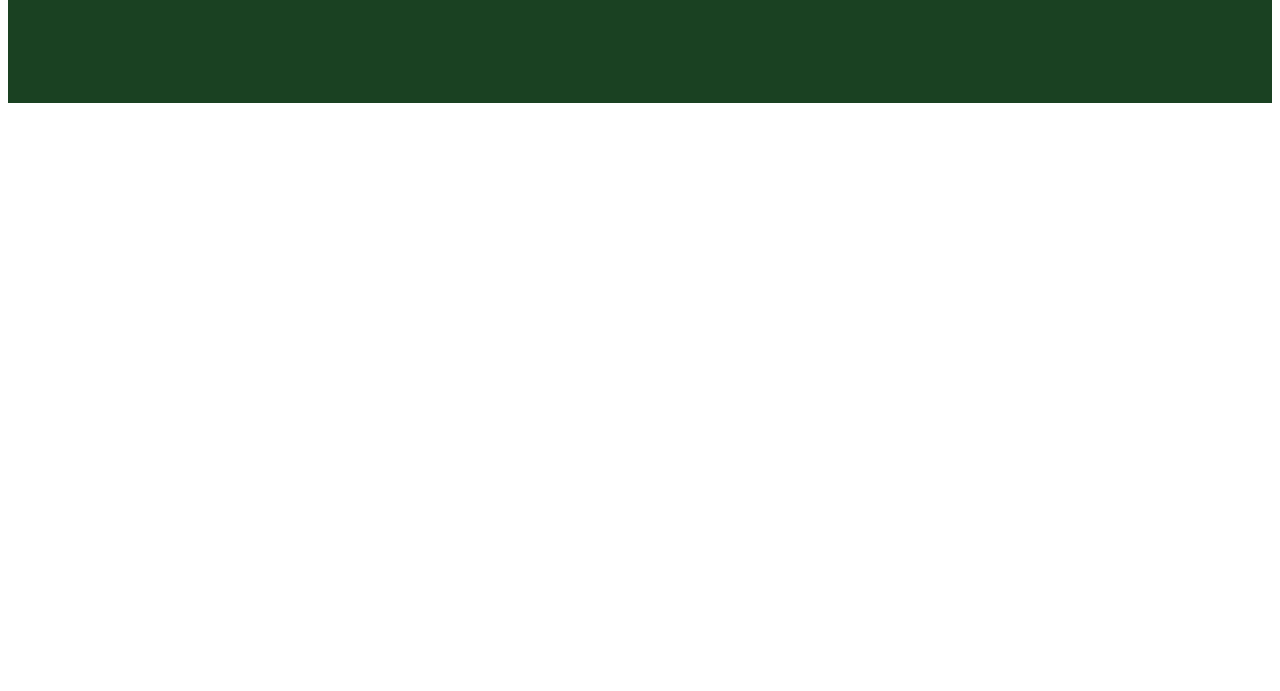
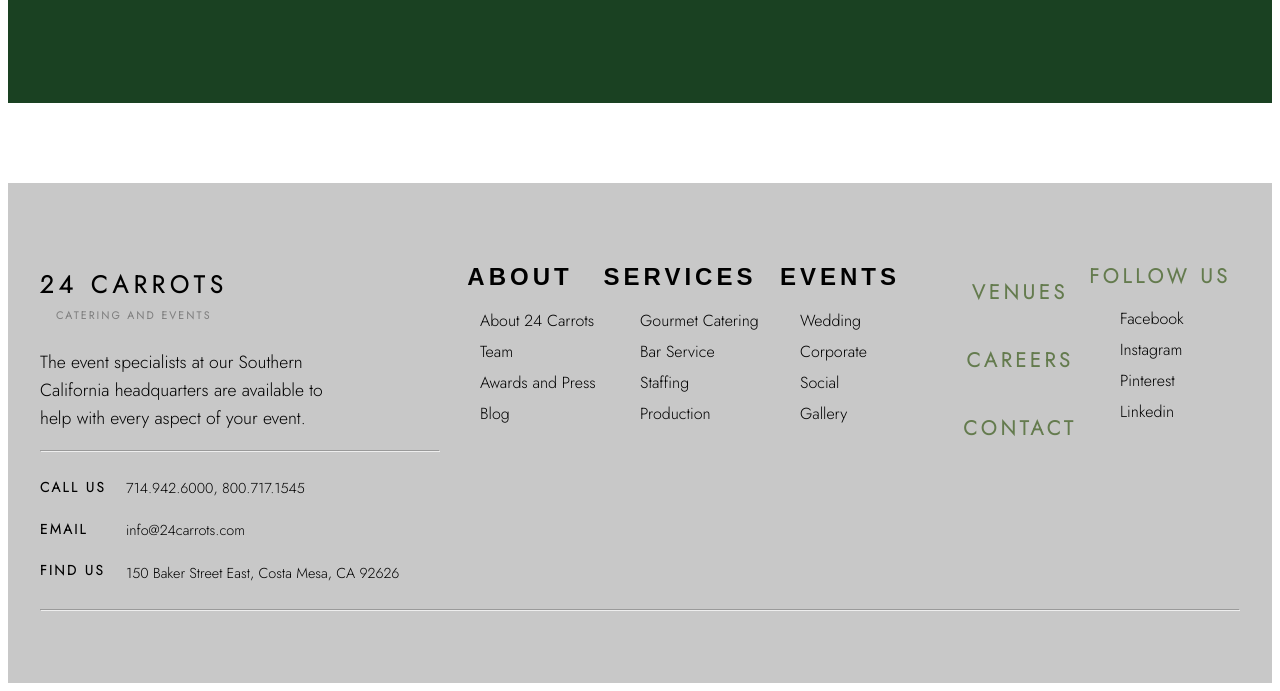
Before and after one commit to b-kuhu/24carrots-landing-page, a plain HTML site: page index.html in a window 1280 px wide. Shown: the part 7761-8452 px from the top of the page. Before the commit the page ends 7944 px from the top, so only its background shows below. Drawn offline with Linux system fonts and the light colour scheme.

Commit message:
add html and css for footer

```diff
--- a/index.html
+++ b/index.html
@@ -270,7 +270,71 @@
           </div>
         </div>
       </section>
-      <footer></footer>
+      <footer class="footer">
+        <div class="footer-wrapper">
+        <section class="contact">
+          <h2>24 Carrots</h2>
+          <p class="watermark">Catering and Events</p>
+          <p class="contact-description">The event specialists at our Southern California headquarters are available to help with every aspect of your event.
+          </p><hr>
+          <div class="contact-grid">
+            <div class="contact-type">
+              <p>Call Us</p>
+              <p>Email </p>
+              <p>Find us</p>
+            </div>
+            <div class="contact-type-details">
+              <p> 714.942.6000, 800.717.1545</p>
+              <p>info@24carrots.com</p>
+              <p> 150 Baker Street East, Costa Mesa, CA 92626</p>
+            </div>
+          </div>
+        </section>
+        <section class="about">
+          <h3><a href="https://24carrots.com/about/">About</a></h3>
+          <ul>
+              <li><a href="https://24carrots.com/about/">About 24 Carrots</a></li>
+              <li><a href="https://24carrots.com/team/">Team</a></li>
+              <li><a href="https://24carrots.com/about/awards-press/">Awards and Press</a></li>
+              <li><a href="https://24carrots.com/blog/">Blog</a></li>
+          </ul>
+        </section>
+        <section class="service">
+          <h3><a href="https://24carrots.com/services/">Services</a></h3>
+          <ul>
+            <li><a href="https://24carrots.com/gourmet-catering/" >Gourmet Catering</a></li>
+            <li><a href="https://24carrots.com/bar-service/">Bar Service</a></li>
+            <li><a href="https://24carrots.com/staffing/">Staffing</a></li>
+            <li><a href="https://24carrots.com/production/">Production</a></li>
+          </ul>
+        </section>
+        <section class="events">
+          <h3><a href="https://24carrots.com/events/">Events</a></h3>
+          <ul>
+            <li><a href="https://24carrots.com/wedding/">Wedding</a></li>
+            <li><a href="https://24carrots.com/corporate/">Corporate</a></li>
+            <li><a href="https://24carrots.com/social/">Social</a></li>
+            <li> <a href="https://24carrots.com/gallery/">Gallery</a></li>
+          </ul>
+        </section>
+        <section class="other">
+          <ul>
+            <li><h3>Venues </h3></li>
+            <li><h3>Careers</h3></li>
+            <li><h3>Contact </h3></li>
+          </ul>
+        </section>
+        <section class="socials">
+          <h3>Follow Us</h3>
+          <ul>
+            <li>Facebook</li>
+            <li>Instagram</li>
+            <li>Pinterest</li>
+            <li>Linkedin</li>
+          </ul>
+        </section>
+      </div><hr>
+      </footer>
     </main>
   </body>
   <script src="index.js"></script>
--- a/style.css
+++ b/style.css
@@ -450,3 +450,71 @@ body h3{
   margin: 0 1rem;
   padding: 0.4rem;
 }
+
+/* footer section style */
+.footer{
+  background-color: rgb(200, 200, 200);
+  padding: 4rem 2rem;
+}
+.footer-wrapper{
+  display: grid;
+  grid-template-columns: 400px repeat(5, 160px);
+}
+.footer-wrapper section{
+  padding: 0;
+  margin: 0;
+}
+.contact h2{
+  text-transform: uppercase;
+  font-size: 1.5rem;
+  letter-spacing: 0.35rem;
+  margin-bottom: 0;
+}
+.contact .watermark{
+  margin-top: 0;
+  text-transform: uppercase;
+  font-size: 0.65rem;
+  font-weight: 600;
+  letter-spacing: 0.15rem;
+  color: grey;
+  padding-left: 1rem;
+}
+.contact-description{
+  font-size: 1.1rem;
+  width: 75%;
+}
+.contact-grid{
+  display: grid;
+  grid-template-columns: 70px 280px;
+  gap: 1rem;
+}
+.contact-type p{
+  text-transform: uppercase;
+  font-size: 0.85rem;
+  font-weight: bold;
+  letter-spacing: 0.15rem;
+}
+.contact-type-details p{
+  font-size: 0.9rem;
+}
+section h3{
+  text-align: center;
+}
+.footer-wrapper section h3 a{
+  color: black;
+  text-decoration: none;
+  font-size: 1.5rem;
+  font-family: sans-serif;
+}
+section ul{
+  display: flex;
+  flex-direction: column;
+  gap: 0.5rem;
+}
+section ul li{
+  list-style-type: none;
+}
+section ul li a{
+  text-decoration: none;
+  color: black;
+}
```
